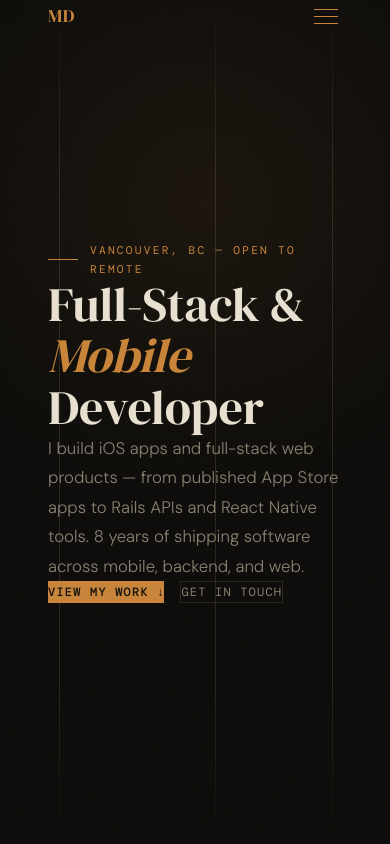
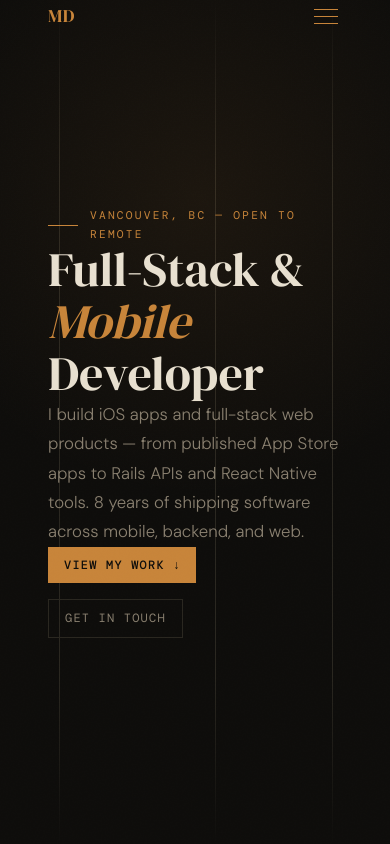
Before and after one commit to mdolancode/portfolio, a Next.js app: page / in a window 390 px wide. Shown: the top 844 px of the page. Built offline with nearby package versions, Linux system fonts and the light colour scheme; a web font is replaced by a local one.

Commit message:
Fix CTA button padding for mobile and desktop

```diff
--- a/src/components/Hero.tsx
+++ b/src/components/Hero.tsx
@@ -101,6 +101,7 @@ export default function Hero() {
               background: 'var(--color-amber)',
               color: 'var(--color-bg)',
               fontWeight: 500,
+              padding: '0.5rem 1rem',
             }}
           >
             View my work ↓
@@ -111,6 +112,7 @@ export default function Hero() {
             style={{
               color: 'var(--color-text-muted)',
               border: '1px solid var(--color-border)',
+              padding: '0.5rem 1rem',
             }}
             onMouseEnter={(e) => {
               e.currentTarget.style.borderColor = 'var(--color-amber)'
```
